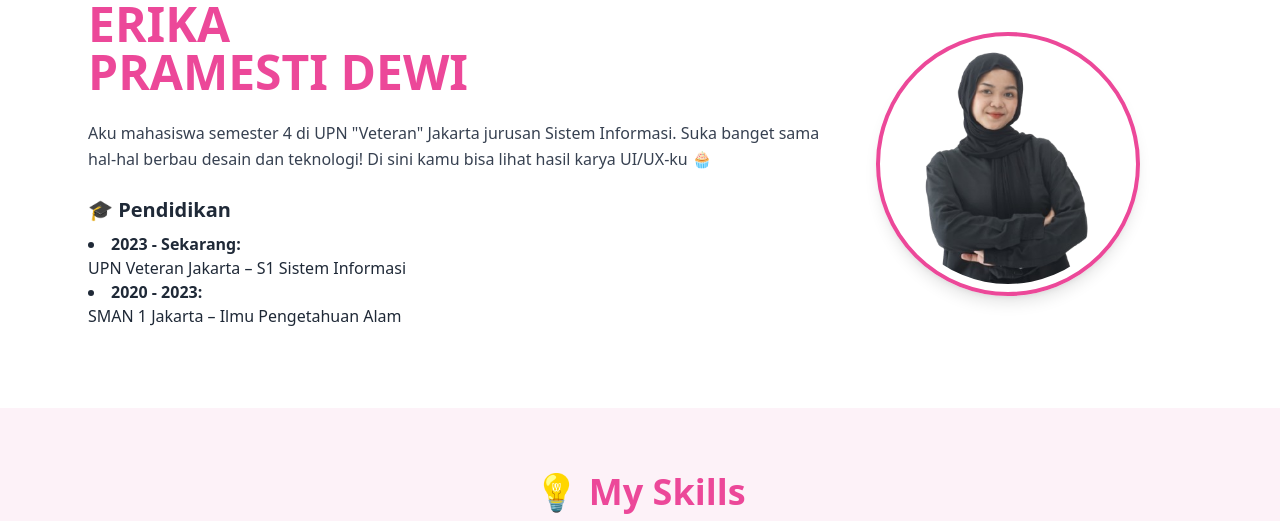
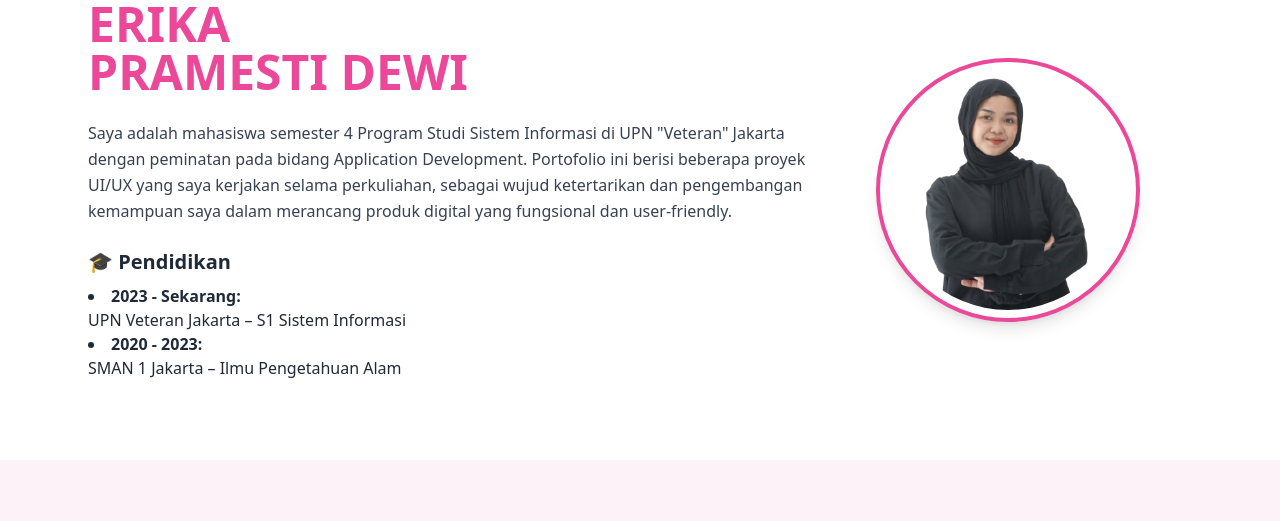
Before and after one commit to ErikaPramesti/Portofolio, a plain HTML site: page index.html in a window 1280 px wide. Shown: the part 880-1401 px from the top of the page. Drawn offline with nearby package versions, Linux system fonts and the light colour scheme.

Commit message:
Add files via upload

```diff
--- a/index.html
+++ b/index.html
@@ -45,7 +45,7 @@
     <div class="md:w-2/3">
       <h2 class="text-5xl font-extrabold text-pink-500 mb-6">ERIKA<br>PRAMESTI DEWI</h2>
       <p class="text-gray-700 leading-relaxed mb-6">
-        Aku mahasiswa semester 4 di UPN "Veteran" Jakarta jurusan Sistem Informasi. Suka banget sama hal-hal berbau desain dan teknologi! Di sini kamu bisa lihat hasil karya UI/UX-ku 🧁
+        Saya adalah mahasiswa semester 4 Program Studi Sistem Informasi di UPN "Veteran" Jakarta dengan peminatan pada bidang Application Development. Portofolio ini berisi beberapa proyek UI/UX yang saya kerjakan selama perkuliahan, sebagai wujud ketertarikan dan pengembangan kemampuan saya dalam merancang produk digital yang fungsional dan user-friendly.
       </p>
       <h3 class="text-xl font-semibold mb-2">🎓 Pendidikan</h3>
       <ul class="list-disc list-inside">
```
